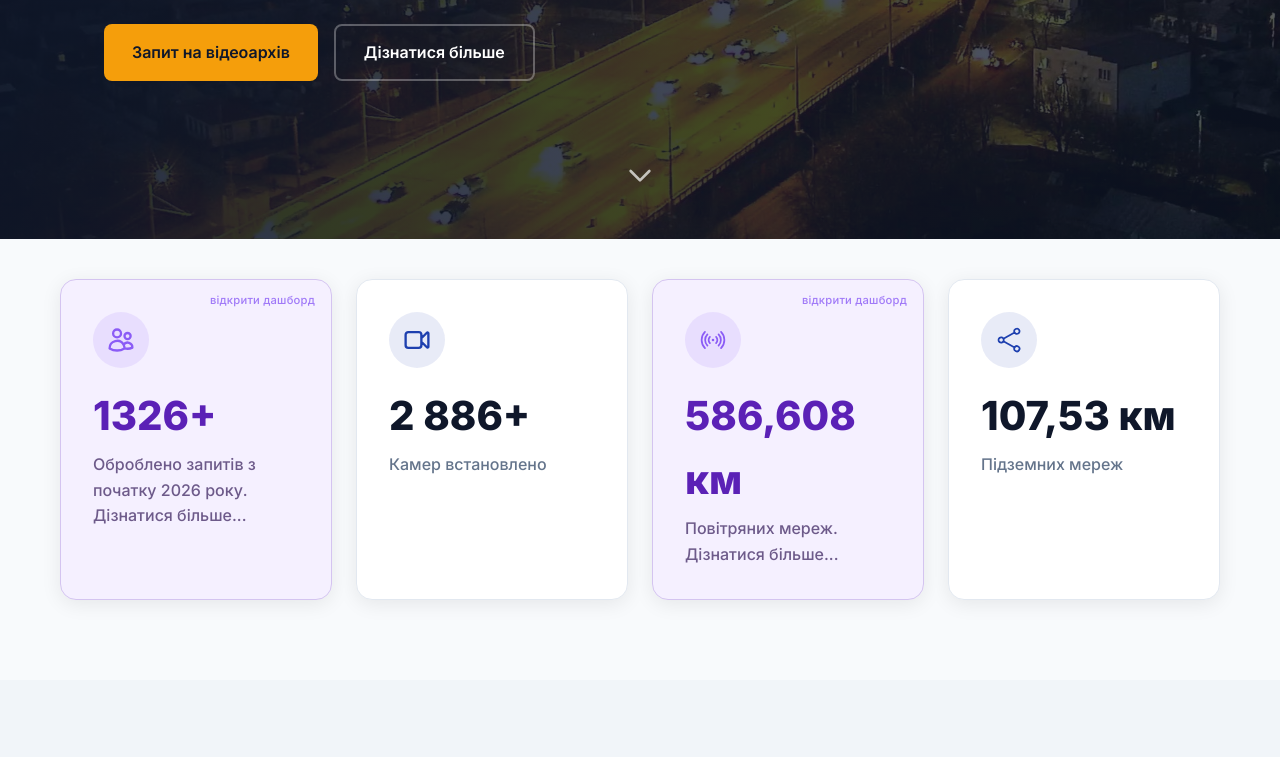
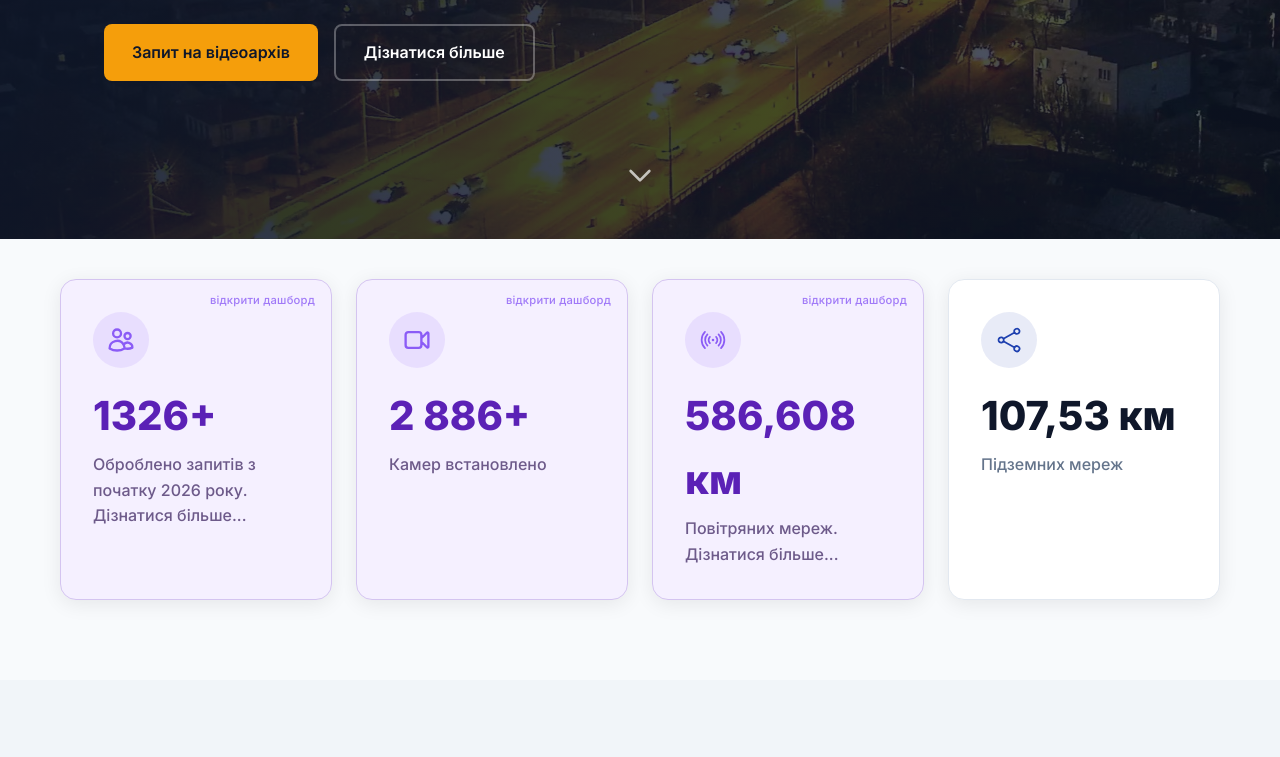
Before and after one commit to inforada/safecity, a plain HTML site: page index.html in a window 1280 px wide. Shown: the part 561-1318 px from the top of the page. Drawn offline with Linux system fonts and the light colour scheme.

Commit message:
Update index.html

```diff
--- a/index.html
+++ b/index.html
@@ -668,7 +668,8 @@
                     <div class="stat-label">Оброблено запитів з початку 2026 року. Дізнатися більше...</div>
                 </a>
 
-                <div class="stat-card">
+                <a href="camviz.html" target="_blank" class="stat-card dashboard-card" style="text-decoration: none; color: inherit; display: block; position: relative;">
+                    <span class="dashboard-hint">відкрити дашборд</span>
                     <div class="stat-icon">
                         <svg xmlns="http://www.w3.org/2000/svg" fill="none" viewBox="0 0 24 24" stroke="currentColor" stroke-width="2">
                             <path stroke-linecap="round" d="M15.75 10.5l4.72-4.72a.75.75 0 011.28.53v11.38a.75.75 0 01-1.28.53l-4.72-4.72M4.5 18.75h9a2.25 2.25 0 002.25-2.25v-9a2.25 2.25 0 00-2.25-2.25h-9A2.25 2.25 0 002.25 7.5v9a2.25 2.25 0 002.25 2.25z" />
@@ -676,7 +677,7 @@
                     </div>
                     <div class="stat-value" id="stat-cameras">2 886+</div>
                     <div class="stat-label">Камер встановлено</div>
-                </div>
+                </a>
                 <a href="p_m.html" target="_blank" class="stat-card dashboard-card" style="text-decoration: none; color: inherit; display: block; position: relative;">
                 <span class="dashboard-hint">відкрити дашборд</span>
 
```
